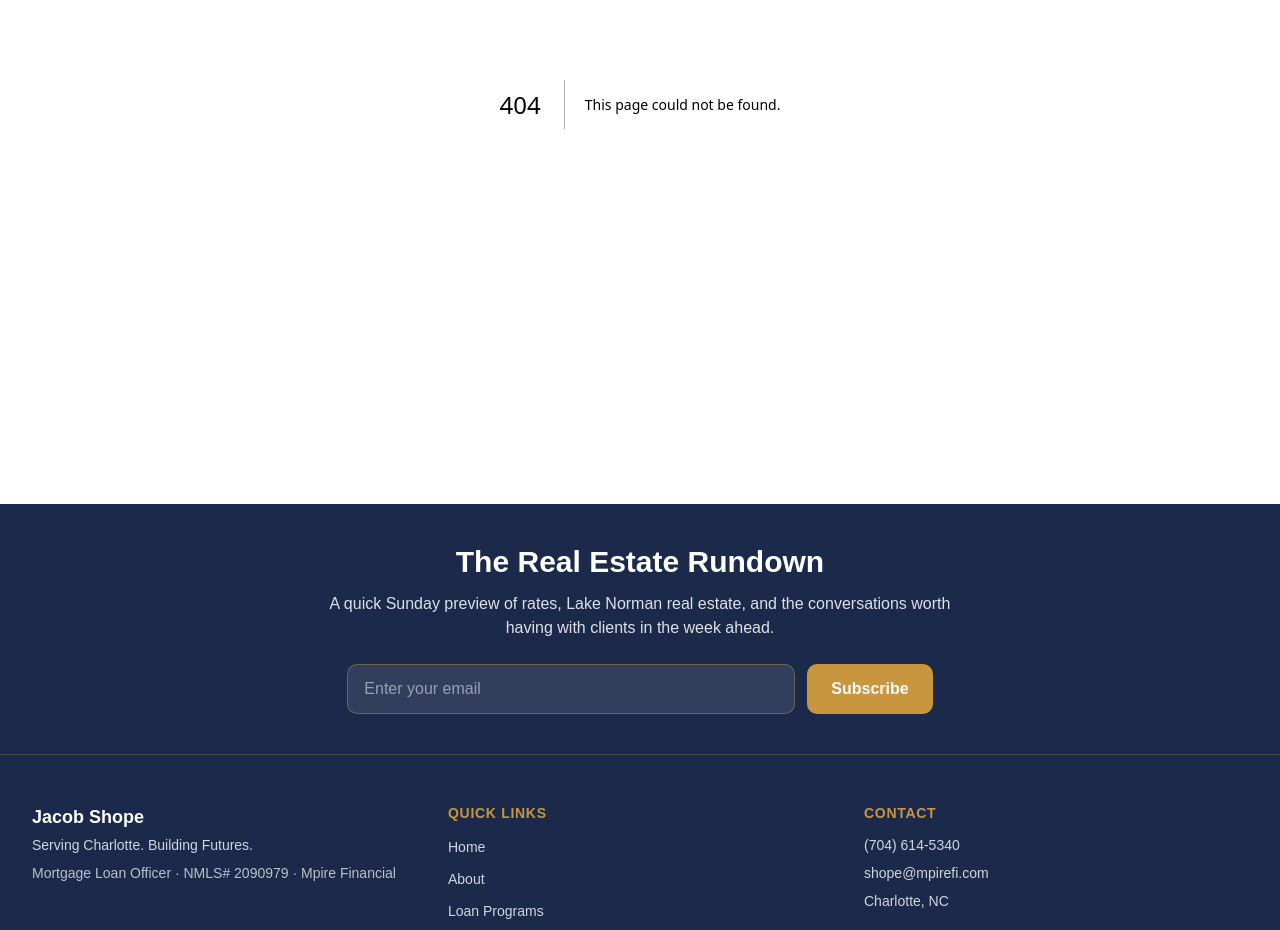
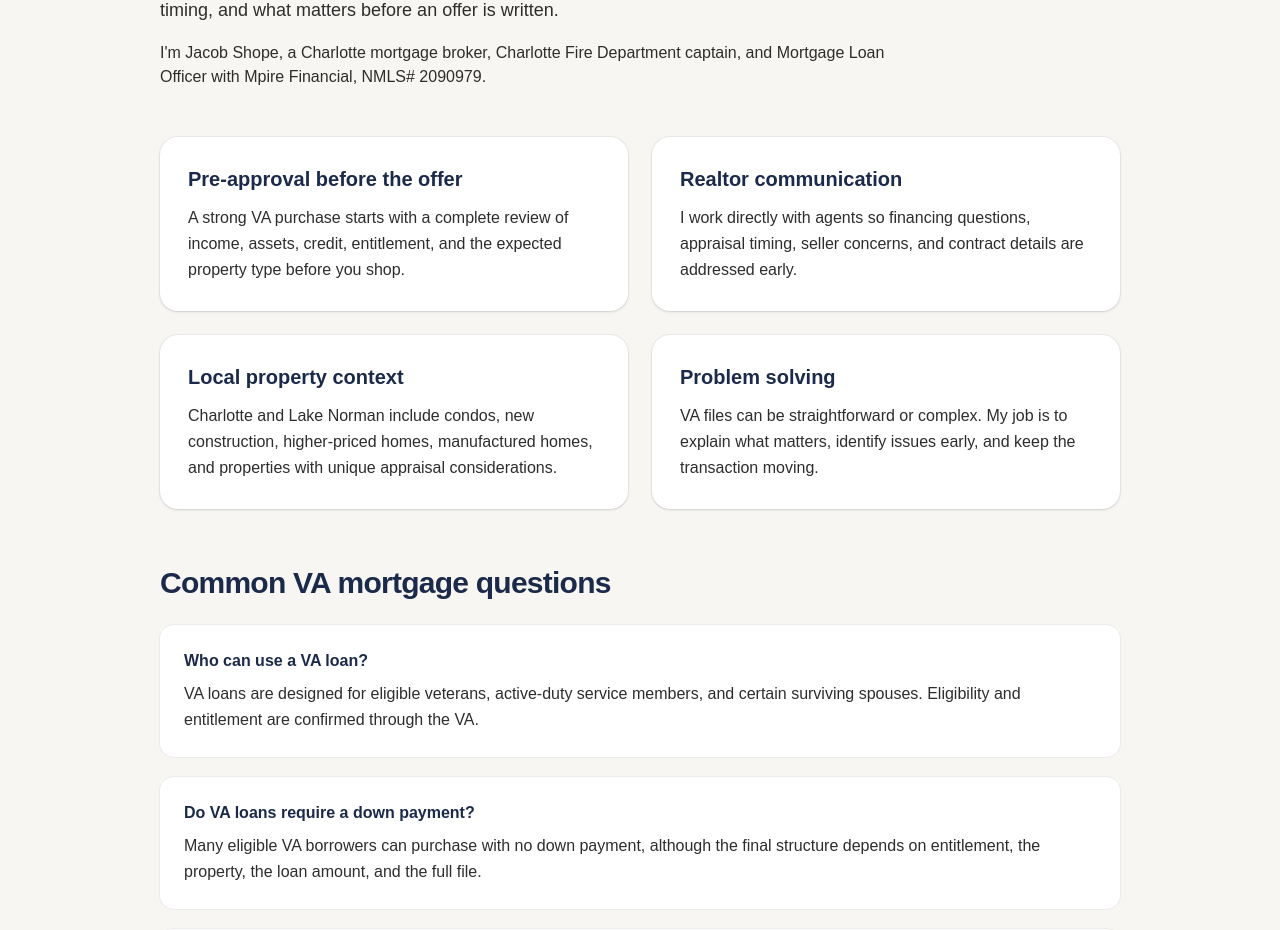
Before and after one commit to JLshope12/jacob-shope-mortgage, a Next.js app: page /va-loans-charlotte in a window 1280 px wide. Before the commit this address had no page. Shown: the part 360-1290 px from the top of the page. Built offline with nearby package versions, Linux system fonts and the light colour scheme.

Commit message:
Add Charlotte VA loan authority page

```diff
--- /dev/null
+++ b/app/va-loans-charlotte/page.tsx
@@ -0,0 +1,78 @@
+import Link from "next/link";
+
+export const metadata = {
+  title: "VA Loans Charlotte NC | Jacob Shope Mortgage",
+  description:
+    "VA mortgage guidance in Charlotte and Lake Norman from Jacob Shope, Mortgage Loan Officer with Mpire Financial, NMLS# 2090979.",
+  alternates: { canonical: "/va-loans-charlotte" },
+};
+
+const FAQS = [
+  ["Who can use a VA loan?", "VA loans are designed for eligible veterans, active-duty service members, and certain surviving spouses. Eligibility and entitlement are confirmed through the VA."],
+  ["Do VA loans require a down payment?", "Many eligible VA borrowers can purchase with no down payment, although the final structure depends on entitlement, the property, the loan amount, and the full file."],
+  ["Are VA appraisals different?", "VA appraisals include both a value opinion and minimum property requirement review. I help borrowers and Realtors understand the process before issues become surprises."],
+  ["Can VA loans be used around Charlotte and Lake Norman?", "Yes. VA financing is widely used for eligible properties throughout Charlotte, Huntersville, Cornelius, Davidson, Mooresville, and the greater Lake Norman area."],
+] as const;
+
+export default function VALoansCharlottePage() {
+  const faqSchema = {
+    "@context": "https://schema.org",
+    "@type": "FAQPage",
+    mainEntity: FAQS.map(([question, answer]) => ({
+      "@type": "Question",
+      name: question,
+      acceptedAnswer: { "@type": "Answer", text: answer },
+    })),
+  };
+
+  return (
+    <div className="bg-offwhite">
+      <script type="application/ld+json" dangerouslySetInnerHTML={{ __html: JSON.stringify(faqSchema) }} />
+      <section className="mx-auto max-w-5xl px-4 py-16 md:px-6 md:py-24 lg:px-8">
+        <p className="font-semibold text-gold">VA mortgage guidance from Jacob Shope</p>
+        <h1 className="mt-3 text-4xl font-bold tracking-tight text-navy md:text-5xl">VA Loans in Charlotte, NC</h1>
+        <p className="mt-6 max-w-3xl text-lg leading-relaxed text-charcoal">
+          I help eligible veterans, active-duty service members, and military families understand how VA financing fits a Charlotte or Lake Norman home purchase. My focus is not just getting a pre-approval. It is making sure you and your Realtor understand the financing, appraisal process, timing, and what matters before an offer is written.
+        </p>
+        <p className="mt-4 max-w-3xl text-charcoal">
+          I&apos;m Jacob Shope, a Charlotte mortgage broker, Charlotte Fire Department captain, and Mortgage Loan Officer with Mpire Financial, NMLS# 2090979.
+        </p>
+
+        <section className="mt-12 grid gap-6 md:grid-cols-2">
+          {[
+            ["Pre-approval before the offer", "A strong VA purchase starts with a complete review of income, assets, credit, entitlement, and the expected property type before you shop."],
+            ["Realtor communication", "I work directly with agents so financing questions, appraisal timing, seller concerns, and contract details are addressed early."],
+            ["Local property context", "Charlotte and Lake Norman include condos, new construction, higher-priced homes, manufactured homes, and properties with unique appraisal considerations."],
+            ["Problem solving", "VA files can be straightforward or complex. My job is to explain what matters, identify issues early, and keep the transaction moving."],
+          ].map(([title, body]) => (
+            <div key={title} className="rounded-2xl bg-white p-7 shadow-sm ring-1 ring-navy/5">
+              <h2 className="text-xl font-bold text-navy">{title}</h2>
+              <p className="mt-3 leading-relaxed text-charcoal">{body}</p>
+            </div>
+          ))}
+        </section>
+
+        <section className="mt-14">
+          <h2 className="text-3xl font-bold tracking-tight text-navy">Common VA mortgage questions</h2>
+          <div className="mt-6 space-y-5">
+            {FAQS.map(([question, answer]) => (
+              <div key={question} className="rounded-xl bg-white p-6 ring-1 ring-navy/5">
+                <h3 className="font-semibold text-navy">{question}</h3>
+                <p className="mt-2 leading-relaxed text-charcoal">{answer}</p>
+              </div>
+            ))}
+          </div>
+        </section>
+
+        <section className="mt-14 rounded-2xl bg-navy p-8 text-white">
+          <h2 className="text-2xl font-bold">Talk through a VA scenario with Jacob</h2>
+          <p className="mt-3 max-w-3xl text-white/85">Whether you are months away from buying or already looking at a property, I can help you understand the financing before you make the next move.</p>
+          <div className="mt-6 flex flex-wrap gap-4">
+            <Link href="/contact" className="rounded-lg bg-gold px-5 py-3 font-semibold text-white hover:bg-gold/90">Ask About a VA Loan</Link>
+            <Link href="/mortgage-guides" className="rounded-lg border border-white/40 px-5 py-3 font-semibold text-white hover:bg-white hover:text-navy">Mortgage Guides</Link>
+          </div>
+        </section>
+      </section>
+    </div>
+  );
+}
```
